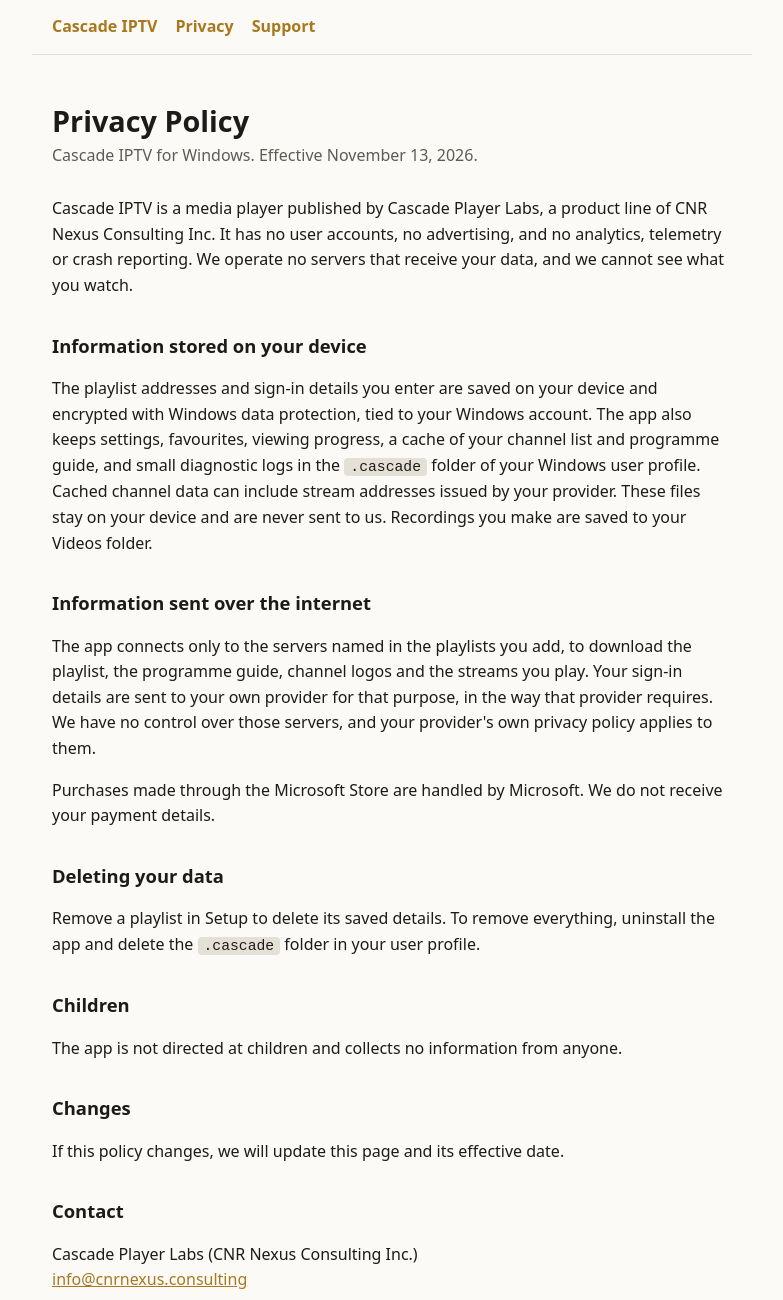
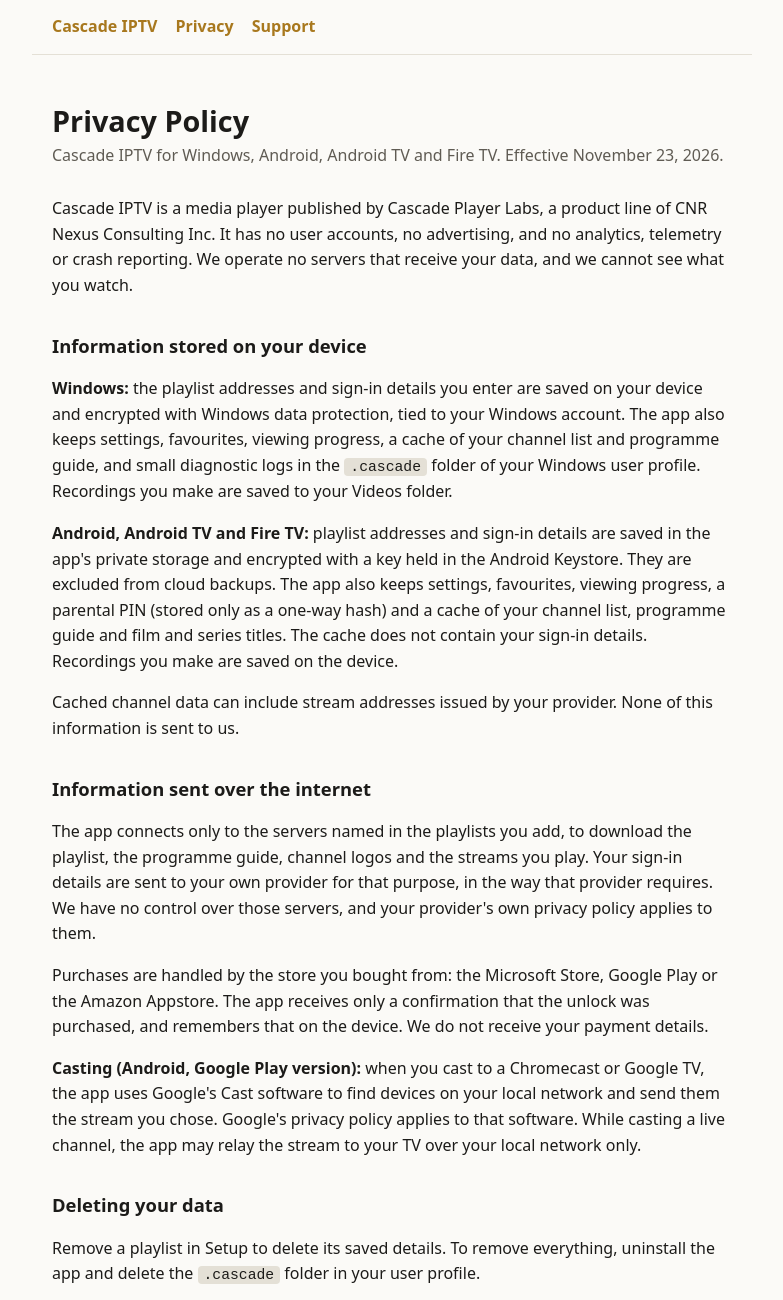
Before and after one commit to Cnrnexus/cascade-iptv-site, a plain HTML site: page privacy.html in a window 1280 px wide. Shown: the top 1300 px of the page, without its empty margins (248-1031 px from the left). Drawn offline with Linux system fonts and the light colour scheme.

Commit message:
Privacy policy and support: cover Android, Android TV and Fire TV; public support address
Co-Authored-By: Claude Opus 5.5 <noreply@anthropic.com>
Claude-Session: https://claude.ai/code/session_015j9HAPRLd5cJUwxZkiTMtS

```diff
--- a/privacy.html
+++ b/privacy.html
@@ -5,16 +5,19 @@
 <nav><a href="./">Cascade IPTV</a><a href="privacy.html">Privacy</a><a href="support.html">Support</a></nav>
 <main>
 <h1>Privacy Policy</h1>
-<p class="meta">Cascade IPTV for Windows. Effective November 13, 2026.</p>
+<p class="meta">Cascade IPTV for Windows, Android, Android TV and Fire TV. Effective November 23, 2026.</p>
 
 <p>Cascade IPTV is a media player published by Cascade Player Labs, a product line of CNR Nexus Consulting Inc. It has no user accounts, no advertising, and no analytics, telemetry or crash reporting. We operate no servers that receive your data, and we cannot see what you watch.</p>
 
 <h2>Information stored on your device</h2>
-<p>The playlist addresses and sign-in details you enter are saved on your device and encrypted with Windows data protection, tied to your Windows account. The app also keeps settings, favourites, viewing progress, a cache of your channel list and programme guide, and small diagnostic logs in the <code>.cascade</code> folder of your Windows user profile. Cached channel data can include stream addresses issued by your provider. These files stay on your device and are never sent to us. Recordings you make are saved to your Videos folder.</p>
+<p><strong>Windows:</strong> the playlist addresses and sign-in details you enter are saved on your device and encrypted with Windows data protection, tied to your Windows account. The app also keeps settings, favourites, viewing progress, a cache of your channel list and programme guide, and small diagnostic logs in the <code>.cascade</code> folder of your Windows user profile. Recordings you make are saved to your Videos folder.</p>
+<p><strong>Android, Android TV and Fire TV:</strong> playlist addresses and sign-in details are saved in the app's private storage and encrypted with a key held in the Android Keystore. They are excluded from cloud backups. The app also keeps settings, favourites, viewing progress, a parental PIN (stored only as a one-way hash) and a cache of your channel list, programme guide and film and series titles. The cache does not contain your sign-in details. Recordings you make are saved on the device.</p>
+<p>Cached channel data can include stream addresses issued by your provider. None of this information is sent to us.</p>
 
 <h2>Information sent over the internet</h2>
 <p>The app connects only to the servers named in the playlists you add, to download the playlist, the programme guide, channel logos and the streams you play. Your sign-in details are sent to your own provider for that purpose, in the way that provider requires. We have no control over those servers, and your provider's own privacy policy applies to them.</p>
-<p>Purchases made through the Microsoft Store are handled by Microsoft. We do not receive your payment details.</p>
+<p>Purchases are handled by the store you bought from: the Microsoft Store, Google Play or the Amazon Appstore. The app receives only a confirmation that the unlock was purchased, and remembers that on the device. We do not receive your payment details.</p>
+<p><strong>Casting (Android, Google Play version):</strong> when you cast to a Chromecast or Google TV, the app uses Google's Cast software to find devices on your local network and send them the stream you chose. Google's privacy policy applies to that software. While casting a live channel, the app may relay the stream to your TV over your local network only.</p>
 
 <h2>Deleting your data</h2>
 <p>Remove a playlist in Setup to delete its saved details. To remove everything, uninstall the app and delete the <code>.cascade</code> folder in your user profile.</p>
@@ -26,6 +29,6 @@
 <p>If this policy changes, we will update this page and its effective date.</p>
 
 <h2>Contact</h2>
-<p>Cascade Player Labs (CNR Nexus Consulting Inc.)<br><a href="mailto:info@cnrnexus.consulting">info@cnrnexus.consulting</a></p>
+<p>Cascade Player Labs (CNR Nexus Consulting Inc.)<br><a href="mailto:support@cnrnexus.consulting">support@cnrnexus.consulting</a></p>
 <footer>Cascade Player Labs, a product line of CNR Nexus Consulting Inc.</footer>
 </main></body></html>
```
Also changed, not shown: support.html (+1 -1 lines).
